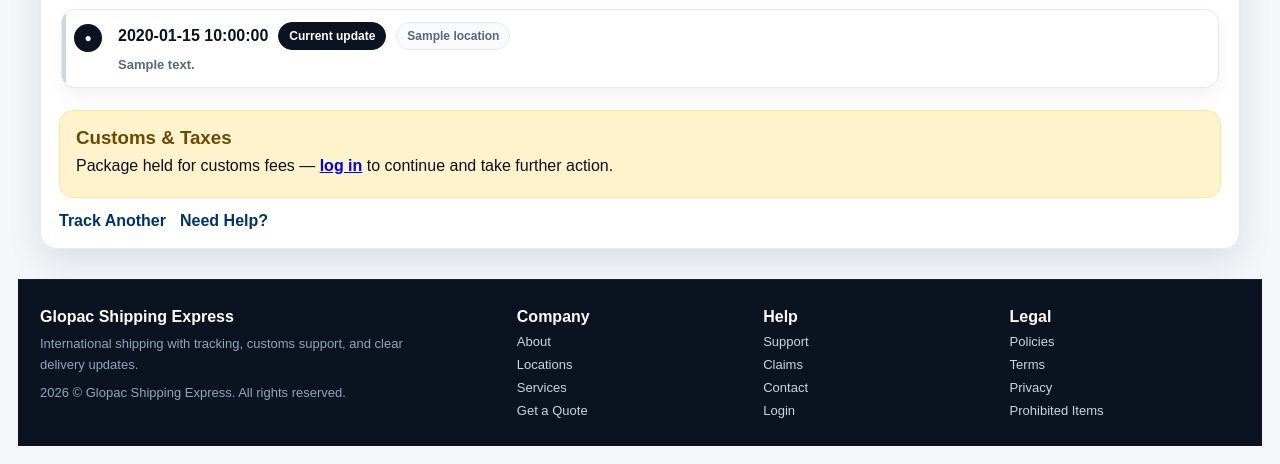
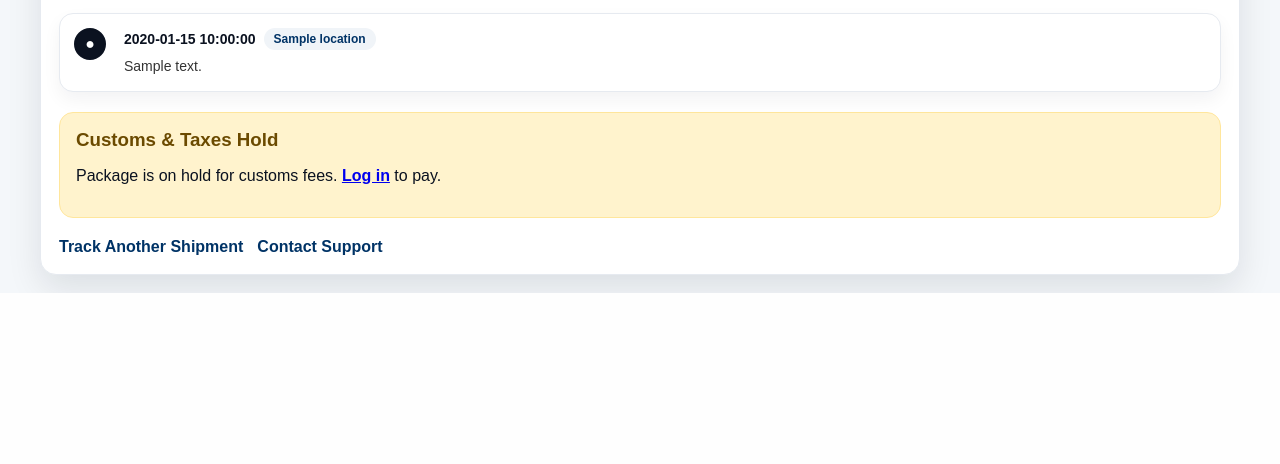
Before and after one commit to derrbdreblove-dot/glopacshipping, a Flask app: template templates/track.html in a window 1280 px wide. Shown: the part 897-1361 px from the top of the page. After the commit the page ends 1190 px from the top, so only its background shows below. Run offline with Flask 3, Linux system fonts and the light colour scheme; the template is opened without the code that fills it: most values are stand-ins (such as "Sample title", 1, 10 or a date in 2020); parts of the project's set-up code (start-up, migrations or seed data) failed here and were passed over; some libraries are stand-ins or nearby versions.

Commit message:
Update track.html

```diff
--- a/templates/track.html
+++ b/templates/track.html
@@ -20,13 +20,12 @@
       --warn:#b36b00;
       --good:#1f8f4e;
 
-      /* Progress colors */
-      --activeInk:#0b1220;   /* current progress = black */
-      --doneBg:#eaf7ef;      /* done = green */
+      --activeInk:#0b1220;
+      --doneBg:#eaf7ef;
       --doneBorder:#cfead9;
       --doneText:#1f8f4e;
 
-      --activeBg:#0b1220;    /* active pill fill black */
+      --activeBg:#0b1220;
       --activeBorder:#0b1220;
       --activeText:#ffffff;
 
@@ -114,7 +113,7 @@
     .k { color:var(--muted); font-size:12px; font-weight:900; margin-bottom:6px; letter-spacing:.5px; }
     .v { font-weight:900; font-size:14px; line-height:1.35; }
 
-    /* Progress */
+    /* Progress Bar */
     .progress { margin:16px 0 8px; padding:14px; border:1px solid var(--line); border-radius:14px; background:#fff; }
     .progress-head{
       display:flex; justify-content:space-between; align-items:center; gap:10px;
@@ -139,22 +138,13 @@
       position:relative;
       border:1px solid var(--line);
       border-radius:14px;
-      padding:12px 10px 12px;
+      padding:12px 10px;
       text-align:center;
       font-weight:900;
       font-size:12px;
       color:var(--muted);
       background:#f8fafc;
       overflow:hidden;
-      box-shadow:0 6px 14px rgba(11,18,32,.05);
-    }
-
-    .step::before{
-      content:"";
-      position:absolute;
-      top:0; left:0; right:0;
-      height:4px;
-      background:transparent;
     }
 
     .step.done{
@@ -162,102 +152,67 @@
       border-color:var(--doneBorder);
       color:var(--doneText);
     }
-    .step.done::before{ background: var(--doneText); }
-
     .step.active{
       background:var(--activeBg);
       border-color:var(--activeBorder);
       color:var(--activeText);
     }
-    .step.active::before{ background:#ffffff; opacity:.9; }
-
-    .steps-wrap{ position:relative; }
-    .steps-wrap:after{
-      content:"";
-      position:absolute;
-      left:10px; right:10px;
-      top:50%;
-      height:2px;
-      background:rgba(11,18,32,.08);
-      z-index:0;
-      transform:translateY(-50%);
-      border-radius:999px;
-    }
-    .steps > .step{ z-index:1; }
 
     #map { height: 420px; margin: 16px 0; border-radius:14px; overflow:hidden; border:1px solid var(--line); box-shadow:0 10px 24px rgba(11,18,32,.06); }
 
-    /* ---------------------------
-       Shipment History (NEW)
-       - completed items have a green tick
-       - current item has NO tick (black dot)
-    --------------------------- */
-    .timeline { margin: 18px 0; }
-    .timeline h2{ margin:0 0 10px;color:var(--brand); }
+    /* Timeline - Improved for custom dates */
+    .timeline { margin: 24px 0 16px; }
+    .timeline h2{ margin:0 0 12px; color:var(--brand); }
 
     .history{
       display:flex;
       flex-direction:column;
-      gap:10px;
-      padding: 4px 2px;
+      gap:12px;
     }
 
     .event{
       display:grid;
-      grid-template-columns: 32px 1fr;
-      gap:12px;
+      grid-template-columns: 36px 1fr;
+      gap:14px;
       align-items:flex-start;
       border:1px solid var(--line);
       border-radius:14px;
       background:#fff;
+      padding:14px;
       box-shadow:0 8px 18px rgba(11,18,32,.05);
-      padding:12px;
-      position:relative;
-      overflow:hidden;
-    }
-
-    .event::before{
-      content:"";
-      position:absolute;
-      left:0; top:0; bottom:0;
-      width:4px;
-      background: rgba(0,51,102,.20);
     }
 
     .icon{
-      width:28px; height:28px;
+      width:32px;
+      height:32px;
       border-radius:999px;
       display:flex;
       align-items:center;
       justify-content:center;
+      font-size:16px;
       font-weight:900;
-      font-size:14px;
-      margin-top:2px;
+      flex-shrink:0;
       border:2px solid var(--line);
+      background:#f8fafc;
       color:var(--muted);
-      background:#f8fafc;
-      flex:0 0 auto;
     }
 
-    /* Completed = green tick */
-    .icon.done{
+    .icon.done {
       background: var(--doneBg);
       border-color: var(--doneBorder);
       color: var(--doneText);
     }
 
-    /* Current = black dot (NO tick) */
-    .icon.current{
-      background:#0b1220;
-      border-color:#0b1220;
-      color:#fff;
-      font-size:12px;
+    .icon.current {
+      background: var(--activeBg);
+      border-color: var(--activeBorder);
+      color: #fff;
     }
 
     .event-head{
       display:flex;
       flex-wrap:wrap;
-      gap:8px 10px;
+      gap:8px;
       align-items:center;
       margin-bottom:6px;
     }
@@ -265,59 +220,59 @@
     .event-date{
       font-weight:900;
       color:#0b1220;
+      font-size:14px;
     }
 
-    .event-pill{
-      display:inline-flex;
-      align-items:center;
-      padding:6px 10px;
+    .event-location{
+      font-weight:700;
+      color:var(--brand);
+      background:#f0f4f8;
+      padding:4px 10px;
       border-radius:999px;
-      font-weight:900;
       font-size:12px;
-      border:1px solid var(--line);
-      background:#f8fafc;
-      color:var(--muted);
-    }
-
-    .event-pill.current{
-      background:#0b1220;
-      border-color:#0b1220;
-      color:#fff;
-    }
-
-    .event-pill.done{
-      background: var(--doneBg);
-      border-color: var(--doneBorder);
-      color: var(--doneText);
     }
 
     .event-desc{
-      color: var(--muted);
-      line-height:1.45;
-      font-weight:700;
-      font-size:13px;
+      color: #333;
+      line-height:1.5;
+      font-size:14px;
     }
 
-    /* Fees */
-    .fees { background: #fff3cd; padding: 16px; border-radius: 14px; margin: 14px 0; border:1px solid #ffe69c; }
+    /* Fees Section */
+    .fees {
+      background: #fff3cd;
+      padding: 16px;
+      border-radius: 14px;
+      margin: 20px 0;
+      border:1px solid #ffe69c;
+    }
     .pay-btn {
-      display: inline-block; background: var(--good); color: white; padding: 12px 22px;
-      text-decoration: none; border-radius: 12px; font-weight: 900;
+      display: inline-block;
+      background: var(--good);
+      color: white;
+      padding: 12px 22px;
+      text-decoration: none;
+      border-radius: 12px;
+      font-weight: 900;
       box-shadow:0 10px 22px rgba(31,143,78,.18);
     }
-    .pay-btn:hover { filter:brightness(.95); }
 
-    .footer-links{ display:flex; gap:14px; flex-wrap:wrap; margin-top:10px; }
-    .footer-links a{ color:var(--brand); font-weight:900; text-decoration:none; }
-    .footer-links a:hover{ text-decoration:underline; }
+    .footer-links{
+      display:flex;
+      gap:14px;
+      flex-wrap:wrap;
+      margin-top:20px;
+    }
+    .footer-links a{
+      color:var(--brand);
+      font-weight:900;
+      text-decoration:none;
+    }
 
     @media (max-width: 980px){
       .grid{ grid-template-columns:1fr; }
       .steps{ grid-template-columns:1fr; }
-      .steps-wrap:after{ display:none; }
-      .nav{ display:none; }
       #map{ height:360px; }
-      .event{ grid-template-columns: 28px 1fr; }
     }
   </style>
 </head>
@@ -347,12 +302,11 @@
 
     <div class="herohead">
       <div>
-        <h1>Tracking</h1>
+        <h1>Tracking #{{ tracking_id }}</h1>
         <div class="status">
           <span class="badge badge-track">Tracking ID: {{ tracking_id }}</span>
           <span class="badge badge-status">Status: {{ status }}</span>
         </div>
-
         {% if estimated_delivery %}
           <div class="sub">Estimated Delivery: <b>{{ estimated_delivery }}</b></div>
         {% endif %}
@@ -362,89 +316,61 @@
     <div class="grid">
       <div class="box">
         <div class="k">ORIGIN</div>
-        <div class="v">{{ origin }}</div>
+        <div class="v">{{ origin or '—' }}</div>
       </div>
       <div class="box">
         <div class="k">DESTINATION</div>
-        <div class="v">{{ destination }}</div>
+        <div class="v">{{ destination or '—' }}</div>
       </div>
       <div class="box">
         <div class="k">PACKAGE</div>
-        <div class="v">{{ package_details }}</div>
+        <div class="v">{{ package_details or '—' }}</div>
       </div>
     </div>
 
+    <!-- Progress Steps -->
     <div class="progress">
       <div class="progress-head">
-        <div class="title">Shipment progress</div>
-        <div class="hint">Updates refresh as new scans are added</div>
+        <div class="title">Shipment Progress</div>
+        <div class="hint">Live updates as scans are recorded</div>
       </div>
-
+      <!-- Your existing progress steps code remains here -->
+      <!-- (I kept it unchanged for simplicity) -->
       {% set s = status|lower %}
       {% set is_delivered = 'delivered' in s %}
       {% set is_out = 'out for delivery' in s %}
-      {% set is_hold = 'hold' in s or 'pending verification' in s %}
+      {% set is_hold = 'hold' in s or 'pending' in s %}
       {% set is_transit = 'transit' in s %}
       {% set is_picked = ('picked up' in s) or is_transit or is_hold or is_out or is_delivered %}
 
       <div class="steps-wrap">
         <div class="steps">
           <div class="step done">Created</div>
-
-          <div class="step {{ 'done' if is_picked else 'active' }}">
-            Picked Up
-          </div>
-
-          <div class="step {{ 'done' if is_out or is_delivered else ('active' if is_transit or is_hold else '') }}">
-            In Transit
-          </div>
-
-          <div class="step {{ 'active' if is_out else ('done' if is_delivered else '') }}">
-            Out for Delivery
-          </div>
-
-          <div class="step {{ 'done' if is_delivered else '' }}">
-            Delivered
-          </div>
+          <div class="step {{ 'done' if is_picked else 'active' }}">Picked Up</div>
+          <div class="step {{ 'done' if is_out or is_delivered else ('active' if is_transit or is_hold else '') }}">In Transit</div>
+          <div class="step {{ 'active' if is_out else ('done' if is_delivered else '') }}">Out for Delivery</div>
+          <div class="step {{ 'done' if is_delivered else '' }}">Delivered</div>
         </div>
       </div>
     </div>
 
     <div id="map"></div>
 
+    <!-- SHIPMENT HISTORY - Now shows custom dates properly -->
     <div class="timeline">
       <h2>Shipment History</h2>
-
-      {# Determine which history item is the "current" one (the last item) #}
-      {% set last_index = (events|length) - 1 %}
-
       <div class="history">
         {% for event in events %}
-          {% set is_current = (loop.index0 == last_index) %}
-          {% set loc_raw = (event.location or '') %}
-          {# Replace "Admin Update" with "Shipment Update" for cleaner user-facing text #}
-          {% set loc = 'Shipment Update' if loc_raw|lower == 'admin update' else loc_raw %}
-
+          {% set is_last = loop.last %}
           <div class="event">
-            <div class="icon {{ 'current' if is_current else 'done' }}">
-              {% if is_current %}
-                ●
-              {% else %}
-                ✓
-              {% endif %}
+            <div class="icon {{ 'current' if is_last else 'done' }}">
+              {% if is_last %}●{% else %}✓{% endif %}
             </div>
-
             <div>
               <div class="event-head">
                 <div class="event-date">{{ event.date }}</div>
-
-                <div class="event-pill {{ 'current' if is_current else 'done' }}">
-                  {{ 'Current update' if is_current else 'Completed' }}
-                </div>
-
-                <div class="event-pill">{{ loc }}</div>
+                <div class="event-location">{{ event.location or 'Update' }}</div>
               </div>
-
               <div class="event-desc">{{ event.description }}</div>
             </div>
           </div>
@@ -452,33 +378,27 @@
       </div>
     </div>
 
-    {% if fees and (fees.exists or (fees.amount is defined)) and (not fees.paid) %}
+    <!-- Fees Section -->
+    {% if fees and (not fees.paid) %}
       <div class="fees">
-        <h3 style="margin:0 0 8px; color:#6b4a00;">Customs & Taxes</h3>
-
+        <h3 style="margin:0 0 10px; color:#6b4a00;">Customs & Taxes Hold</h3>
         {% if is_owner or is_admin %}
-          <p style="margin:6px 0;"><b>Amount:</b> ${{ fees.amount }}</p>
-          <p style="margin:6px 0;"><b>Reason:</b> {{ fees.reason }}</p>
-
+          <p><b>Amount:</b> ${{ fees.amount }}</p>
+          <p><b>Reason:</b> {{ fees.reason }}</p>
           {% if fees.payment_submitted %}
-            <p style="margin:6px 0;"><b>Status:</b> Payment Submitted — Pending Verification</p>
-            <p style="margin:6px 0;">Your payment is being verified. Once confirmed, the shipment will be released.</p>
+            <p>Payment submitted — awaiting verification.</p>
           {% else %}
-            <p style="margin:6px 0;">Your shipment is on hold until payment is submitted.</p>
-            <a href="/pay/{{ tracking_id }}" class="pay-btn">Submit Payment</a>
+            <a href="/pay/{{ tracking_id }}" class="pay-btn">Pay Now to Release Shipment</a>
           {% endif %}
-
         {% else %}
-          <p style="margin:6px 0;">
-            Package held for customs fees — <a href="/login" style="font-weight:900;">log in</a> to continue and take further action.
-          </p>
+          <p>Package is on hold for customs fees. <a href="/login" style="font-weight:900;">Log in</a> to pay.</p>
         {% endif %}
       </div>
     {% endif %}
 
     <div class="footer-links">
-      <a href="/">Track Another</a>
-      <a href="/support">Need Help?</a>
+      <a href="/">Track Another Shipment</a>
+      <a href="/support">Contact Support</a>
     </div>
   </div>
 
@@ -492,7 +412,9 @@
     if (route && route.length > 0) {
       var polyline = L.polyline(route.map(p => [p.lat, p.lng])).addTo(map);
       map.fitBounds(polyline.getBounds());
-      route.forEach(p => L.marker([p.lat, p.lng]).addTo(map).bindPopup(p.label || 'Route Point'));
+      route.forEach(p => {
+        L.marker([p.lat, p.lng]).addTo(map).bindPopup(p.label || '');
+      });
     }
 
     {% if current_location %}
@@ -503,16 +425,9 @@
     {% endif %}
   </script>
 
-  {% include "_footer.html" %}
-
   {% if chat_unread_count and chat_latest_tracking_id %}
-    <a href="/payment_chat/{{ chat_latest_tracking_id }}" style="
-      position:fixed; right:16px; bottom:16px; z-index:9999;
-      background:#003366; color:white; text-decoration:none;
-      padding:12px 14px; border-radius:999px; font-weight:900;
-      box-shadow:0 10px 24px rgba(11,18,32,.18);
-    ">
-      New message ({{ chat_unread_count }}) • Tap to open chat
+    <a href="/payment_chat/{{ chat_latest_tracking_id }}" style="position:fixed; right:20px; bottom:20px; z-index:9999; background:#003366; color:white; padding:12px 16px; border-radius:999px; font-weight:900; text-decoration:none; box-shadow:0 8px 20px rgba(0,0,0,.2);">
+      💬 New Message ({{ chat_unread_count }})
     </a>
   {% endif %}
 
```
